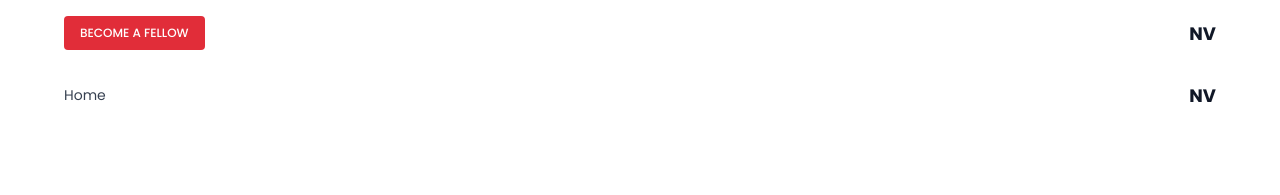
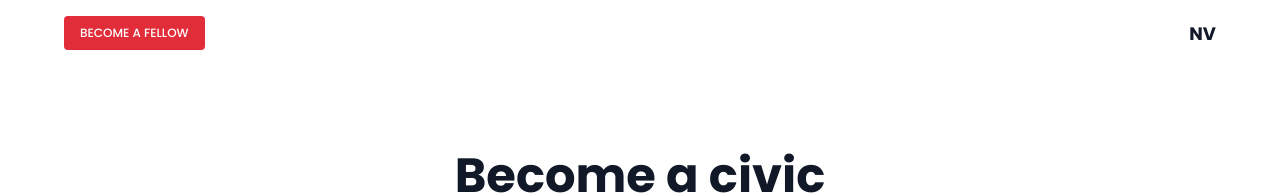
Before and after one commit to Krishiv-Thakuria/Next-Voters, a Next.js app: page /fellowship in a window 1280 px wide. Shown: the top 195 px of the page. Built offline with nearby package versions, Linux system fonts and the light colour scheme.

Commit message:
remove the extra header (creating the 2 header effect ui)

```diff
--- a/app/fellowship/page.tsx
+++ b/app/fellowship/page.tsx
@@ -5,20 +5,6 @@ import React from 'react';
 export default function FellowshipPage() {
   return (
     <div className="min-h-screen bg-white">
-      {/* Header */}
-      <header className="w-full">
-        <div className="max-w-[1200px] mx-auto px-6 py-4 flex justify-between items-center">
-          <div className="flex items-center gap-4">
-            <a href="/" className="text-[14px] text-gray-700 hover:text-gray-900 font-poppins">
-              Home
-            </a>
-          </div>
-          <div className="flex items-center">
-            <a href="/" className="text-[18px] font-bold text-gray-900 font-poppins">NV</a>
-          </div>
-        </div>
-      </header>
-
       {/* Main Content */}
       <main className="w-full">
         {/* Hero Section */}
```
